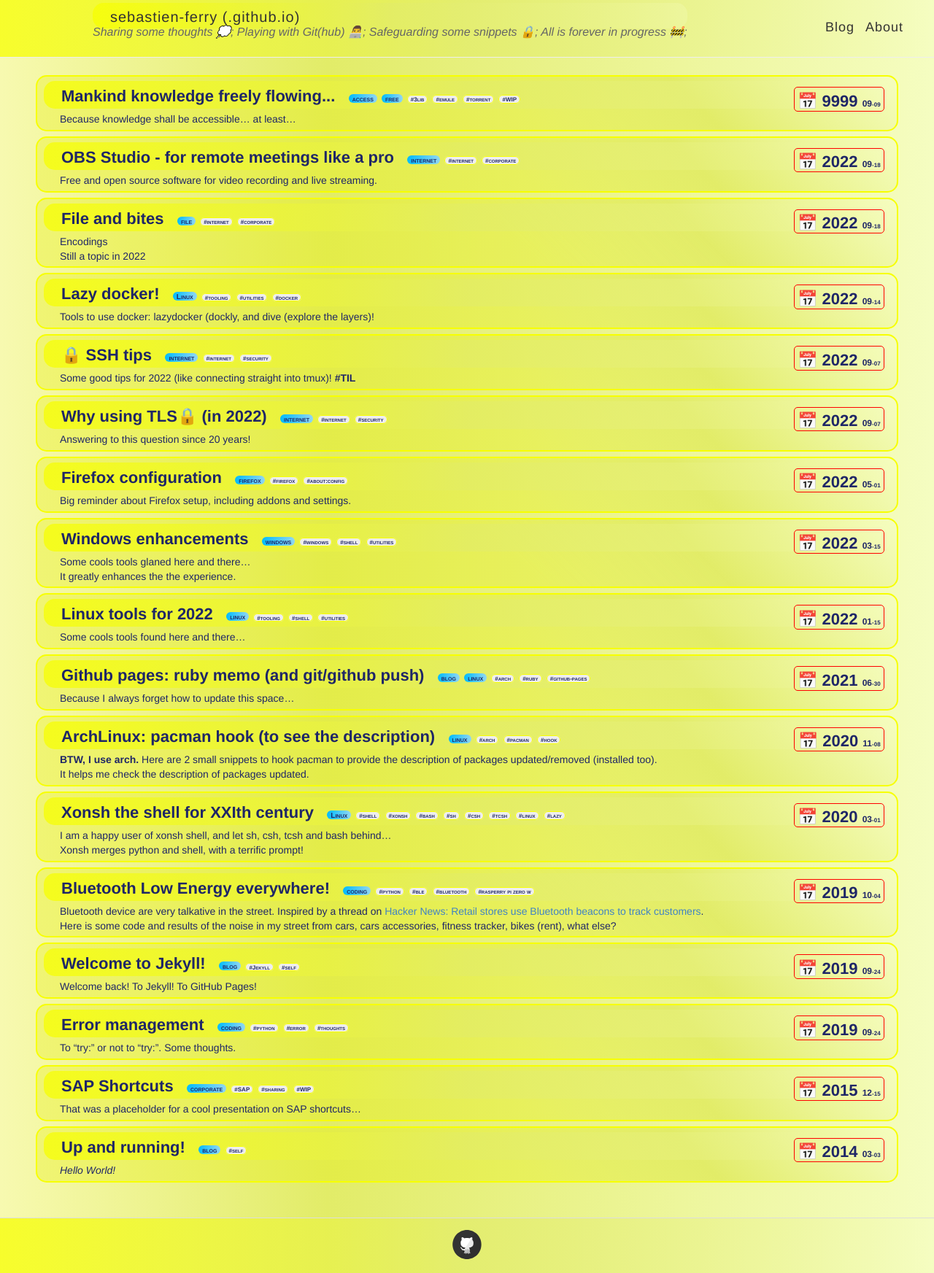
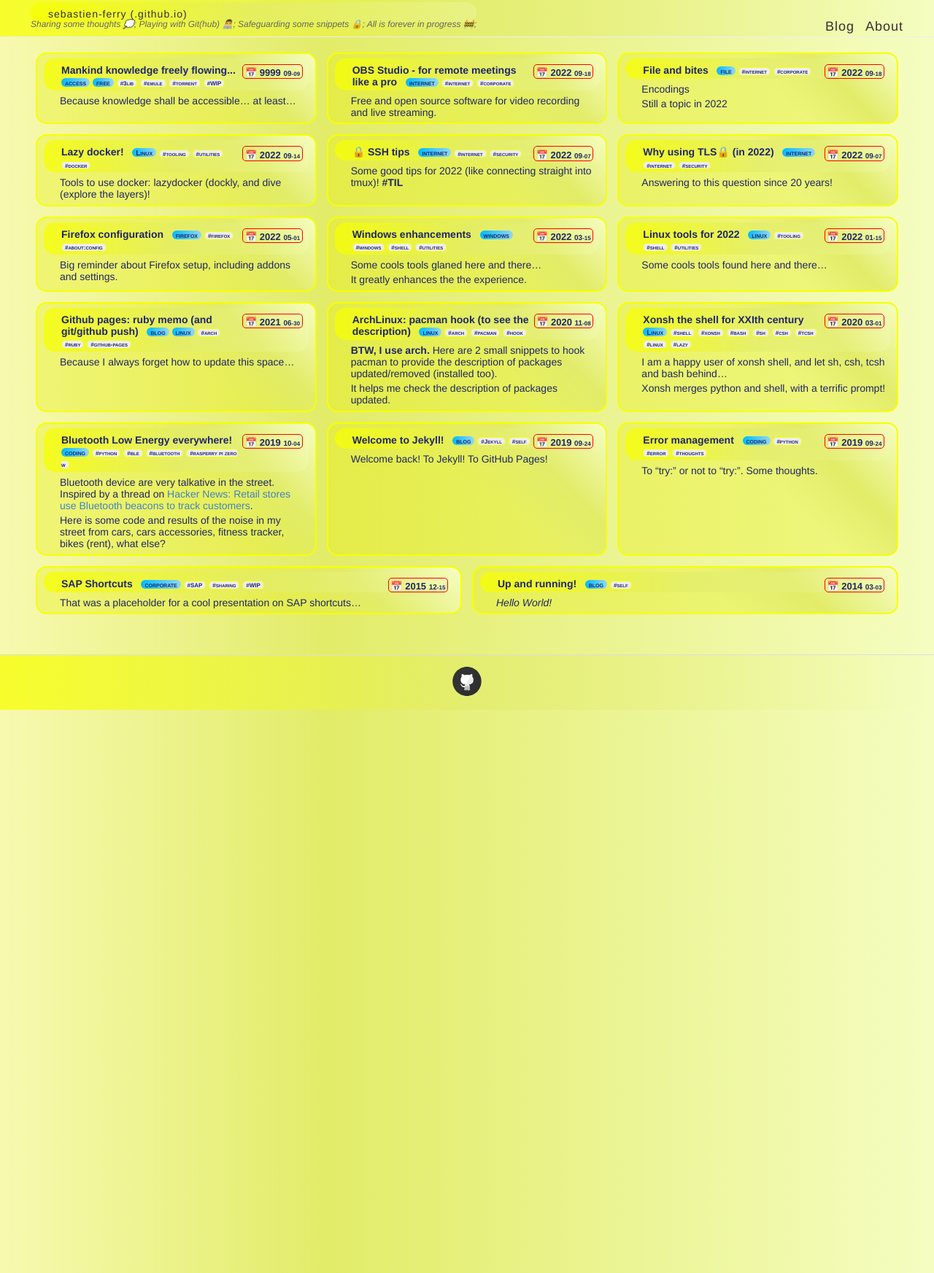
Before and after one commit to sebastien-ferry/sebastien-ferry.github.io, a Jekyll site: the page built from index.markdown, in a window 1280 px wide. Shown: the whole page at 73% size. Built offline with Jekyll 4.4.1, drawn with Linux system fonts in a browser that asks for light colours.

Commit message:
playing with style, css, and flex box

```diff
--- a/index.markdown
+++ b/index.markdown
@@ -8,10 +8,11 @@
 {% for post in site.posts %}
     <article class="post">
       <h1><a href="{{ site.baseurl }}{{ post.url }}">
-      <span style="float:right; border:1px solid red;border-radius: 5px;padding:0.25em 0.2em 0em 0.2em;">📅 <b>{{ post.date | date: "%Y" }}</b> <span style="font-size:12px;">{{ post.date | date: "%m" }}</span><span style="font-size:8px;">-{{ post.date | date: "%d" }}</span></span>
+      <span style="font-size:13px; float:right; border:1px solid red;border-radius: 5px;padding:0.25em 0.2em 0em 0.2em;">📅 <b>{{ post.date | date: "%Y" }}</b> <span style="font-size:10px;">{{ post.date | date: "%m" }}</span><span style="font-size:8px;">-{{ post.date | date: "%d" }}</span></span>
       {{ post.title }}</a> &nbsp;{% for category in post.categories %} <span class="category" style="text-align:right;"> {{ category }}</span> {% endfor %} {% for tag in post.tags %} <span class="tag" style="text-align:right;">#{{tag}}</span> {% endfor %} </h1>
       <div class="entry">
-      {{ post.excerpt }}</div>
+      {{ post.excerpt }}
+      </div>
     </article>
     {% endfor %}
 </div>
--- a/style.scss
+++ b/style.scss
@@ -36,7 +36,7 @@
   width: 100%;
 }
 
-h1, h2, h3, h4, h5, h6 {
+h1, h2, h3 {
   font-family: $helveticaNeue;
 
   font-weight: bold;
@@ -52,7 +52,10 @@
     border-radius:15px;
     background: rgb(247,255,0);
     background: linear-gradient(90deg, rgba(247,255,0,0.7506569298514485) 0%, rgba(226,236,104,0.6382481707273608) 50%, rgba(245,253,193,0.27036495904852875) 100%);
-  font-size: 22px;
+  font-size: 14px;
+
+  //border-left: 2px dotted;
+
   a {
     color: inherit;
   }
@@ -60,23 +63,23 @@
 
 h2 {
     margin: 4px 2px 4px 2px;
-  font-size: 16px;
+  font-size: 13px;
  //border-bottom: 1 solid red;
   border-top: 1px solid #1d2667;
   border-left: 1px solid #1d2667;
 }
 
 h3 {
-  font-size: 14px;
-}
-
-h4 {
   font-size: 12px;
 }
 
 p {
     margin: 4px 4px 4px 24px;
   //border-left: 1px solid #1d2667;
+    //border-left: solid;
+}
+
+.entry {
 }
 
 a {
@@ -90,7 +93,7 @@
 
 ul, ol {
   margin: 8px 0;
-  padding-left: 30px;
+  padding-left: 3em;
 }
 
 ul {
@@ -192,13 +195,13 @@
 //
 
 .wrapper-masthead {
-    margin-bottom: 24px;
+    margin-bottom: 1em;
   background: linear-gradient(90deg, rgba(247,255,0,0.7506569298514485) 0%, rgba(226,236,104,0.6382481707273608) 50%, rgba(245,253,193,0.27036495904852875) 100%);
   border-bottom: 1px solid $lightGray;
 }
 
 .masthead {
-  padding: 4px 0;
+  padding: 0.2em 0;
 
 
   @include mobile {
@@ -207,11 +210,11 @@
 }
 
 .site-avatar {
-  float: left;
+/*  float: left;
   width: 70px;
   height: 70px;
   margin-right: 15px;
-
+*/
   @include mobile {
     float: none;
     display: block;
@@ -239,14 +242,14 @@
   cursor: pointer;
   font-family: $helveticaNeue;
   font-weight: 100;
-  font-size: 20px;
+  font-size: 16;
   letter-spacing: 1px;
 }
 
 .site-description {
   margin: -5px 0 0 0;
   color: $gray;
-  font-size: 16px;
+  font-size: 12px;
 
   @include mobile {
     margin: 3px 0;
@@ -283,7 +286,12 @@
 //
 // .main
 //
-
+.posts {
+    display: flex;
+    flex-wrap: wrap;
+    justify-content: space-evenly;
+    flex: 2 4 25%;
+}
 .posts > .post {
     margin: 0.5em;
   //padding-bottom: 1em;
@@ -296,6 +304,8 @@
 }
 
 .post {
+    align-items: stretch ;
+    flex: 2 4 25%;
     border-image: linear-gradient(to right,#00BBFF, #92d7f1 );
     border-image-slice: 1;
     border-radius:15px;
```
